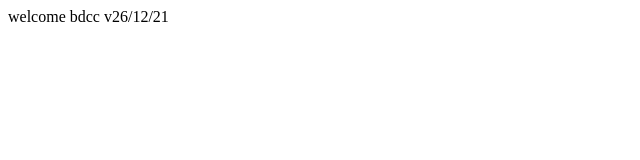
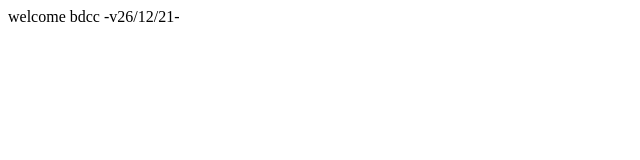
Before and after one commit to kelguemmat/tp4master21-22, a plain HTML site: page index.html in a window 1280 px wide. Shown: the full height of the page, 0-640 px from the left. Drawn offline with Linux system fonts and the light colour scheme.

Commit message:
Update index.html

```diff
--- a/index.html
+++ b/index.html
@@ -5,6 +5,6 @@
 <title>Insert title here</title>
 </head>
 <body>
-welcome bdcc v26/12/21
+welcome bdcc -v26/12/21-
 </body>
 </html>
```
